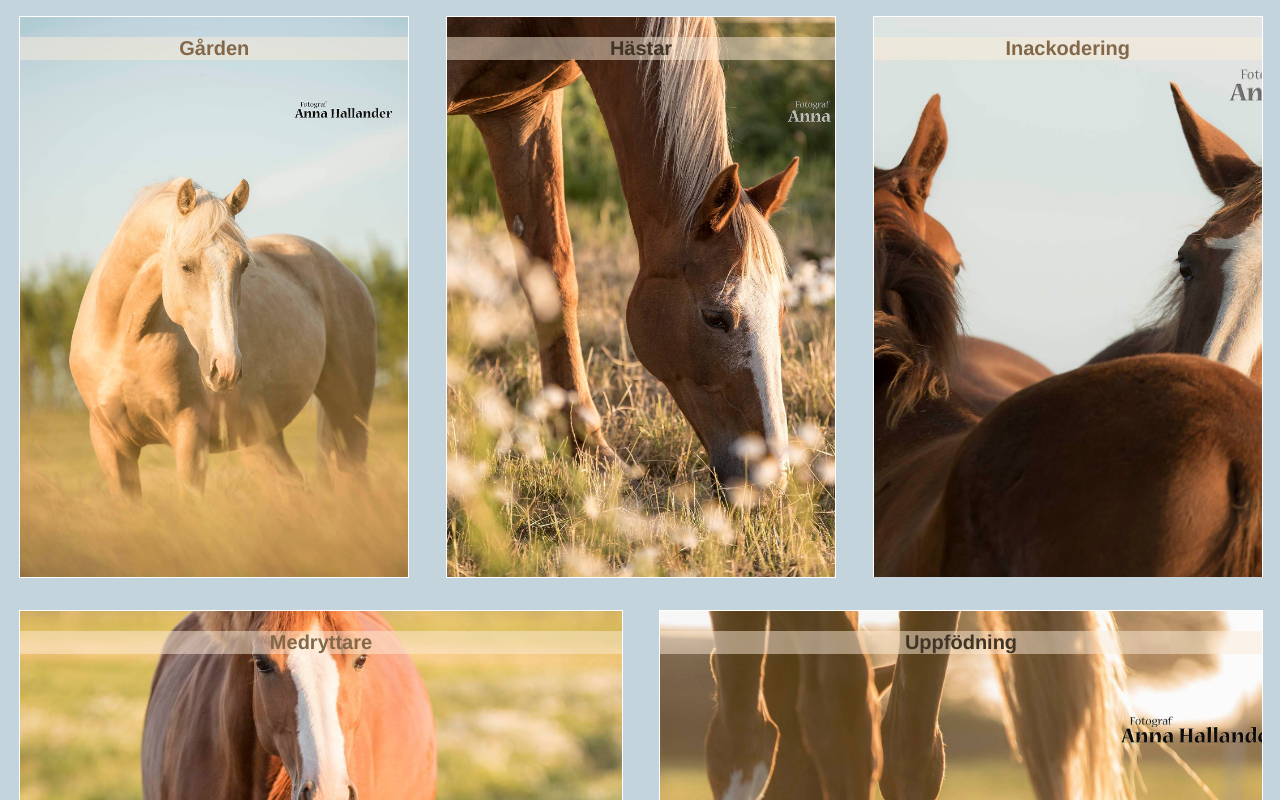
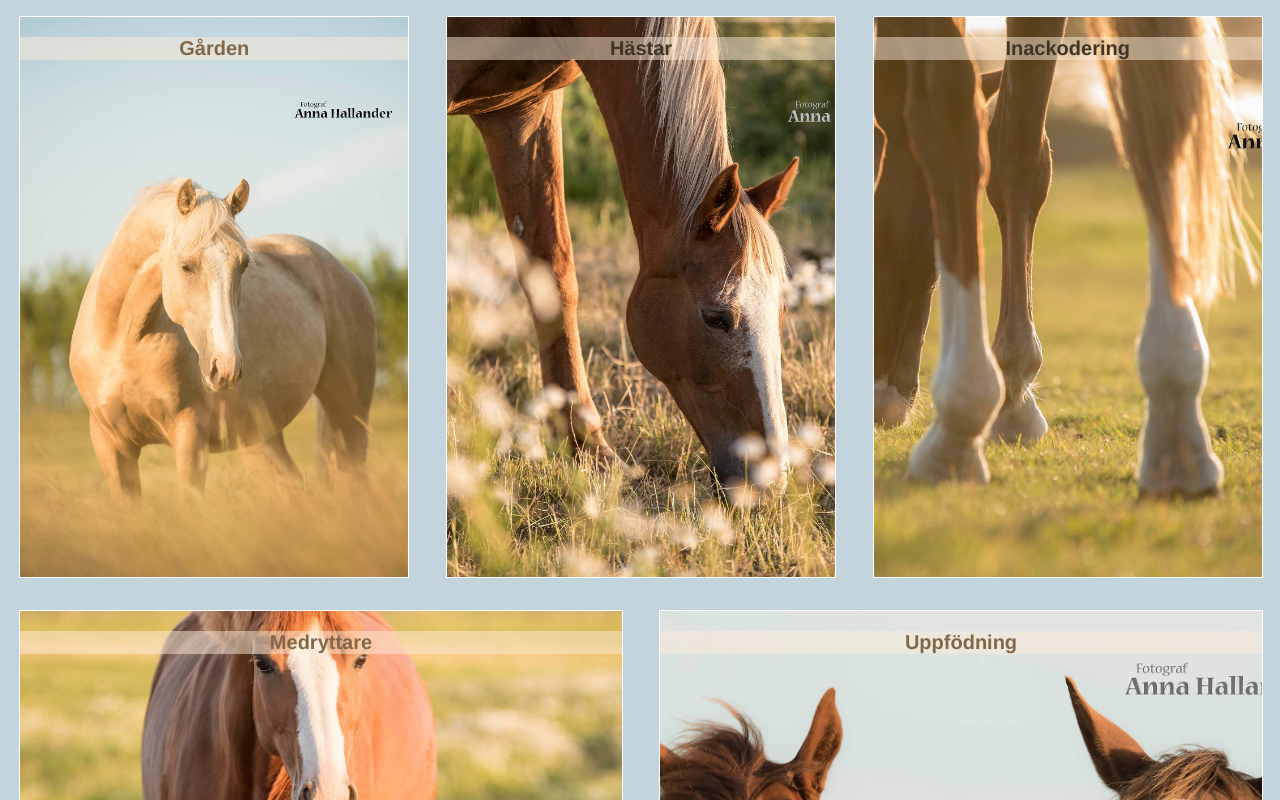
Before and after one commit to RebeccaFransson/CK-horselife, a Vue app in the folder CK-horseLife/: page /#/ in a window 1280 px wide. Shown: the top 800 px of the page. Built offline with nearby package versions, Linux system fonts and the light colour scheme; what vue-resource would draw is missing.

Commit message:
home done?

```diff
--- a/CK-horseLife/src/components/TopBar.vue
+++ b/CK-horseLife/src/components/TopBar.vue
@@ -82,16 +82,18 @@ export default {
   background-size: cover;
 
   border: white 1px solid;
+
+  cursor: pointer;
+
+  transition: .5s ease;
 }
-/* @keyframes hoverPicture{
-  0% {font-size: 20px;}
-  100% {font-size: 22px;}
-} */
+
 #navigation .navColumn .navPicture:hover h3 {
-  /* animation: hoverPicture;
-  animation-duration: 0.5s;
-  animation-timing-function: ease; */
   font-size: 22px;
+}
+
+#navigation .navColumn .navPicture:hover {
+  transform: scale(1.03);
 }
 
 #navigation .navColumn:nth-child(1) .navPicture {
@@ -104,10 +106,8 @@ export default {
 }
 
 #navigation .navColumn:nth-child(3) .navPicture {
-  background-image: URL('../../static/kli.jpg');
-  background-position: 51%;
-  border-bottom: none;
-  border-top: white 1px solid;
+  background-image: URL('../../static/ben.jpg');
+  color: #403427;
 }
 
 #navigation .navColumn:nth-child(4) .navPicture {
@@ -115,7 +115,7 @@ export default {
 }
 
 #navigation .navColumn:nth-child(5) .navPicture {
-  background-image: URL('../../static/ben.jpg');
-  color: #403427;
+  background-image: URL('../../static/kli.jpg');
+  background-position: 51%;
 }
 </style>
```
